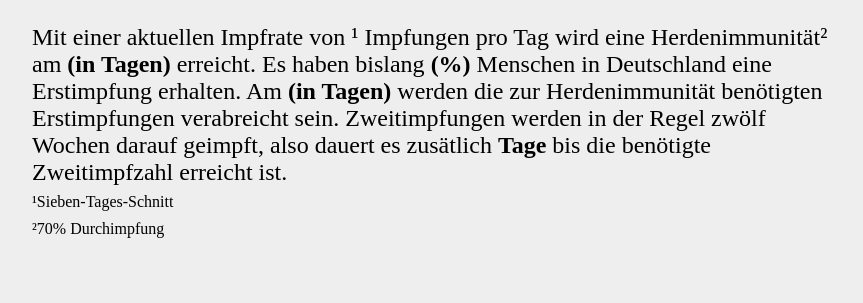
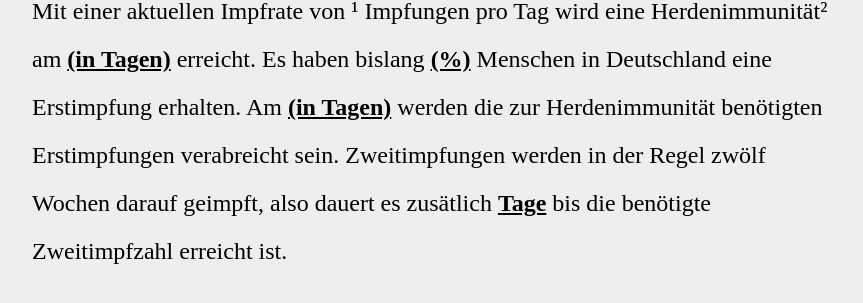
Before and after one commit to somakolli/corona-impf-status, a website built with webpack: page index.mustache in a window 1280 px wide. Shown: the part 95-398 px from the top of the page, without its empty margins (208-1071 px from the left). Built offline with nearby package versions, Linux system fonts and the light colour scheme; a web font is replaced by a local one.

Commit message:
fix styling

```diff
--- a/index.mustache
+++ b/index.mustache
@@ -16,21 +16,21 @@
     font-family: 'Source Serif Pro', serif;
   }
 
-  #main {
+  main {
     text-align: left;
     font-size: x-large;
   }
 
-  #main > p {
+  main > p {
     line-height: 2;
   }
 
-  #main > p > b {
+  main > p > b {
     text-decoration: underline;
     white-space: nowrap;
   }
 
-  #main > p > span {
+  main > p > span {
     white-space: nowrap;
   }
 
@@ -71,15 +71,13 @@
       geimpft, also dauert es zusätlich <b>{{ twelveWeeks }} Tage</b> bis die
       benötigte
       Zweitimpfzahl erreicht ist.
-      <span style="font-weight: 200; font-size: medium; text-align: right">
-    <br>
+    </p><span style="font-weight: 200; font-size: medium; text-align: right">
     ¹Sieben-Tages-Schnitt
     <br>
     ²70% Durchimpfung
     <br>
-   </main>
-</span>
-  </p>
+      </span>
+  </main>
   <br>
   <h2>Erstimpfungen pro Tag</h2>
   <canvas id="chart" width="800" height="400"></canvas>
```
